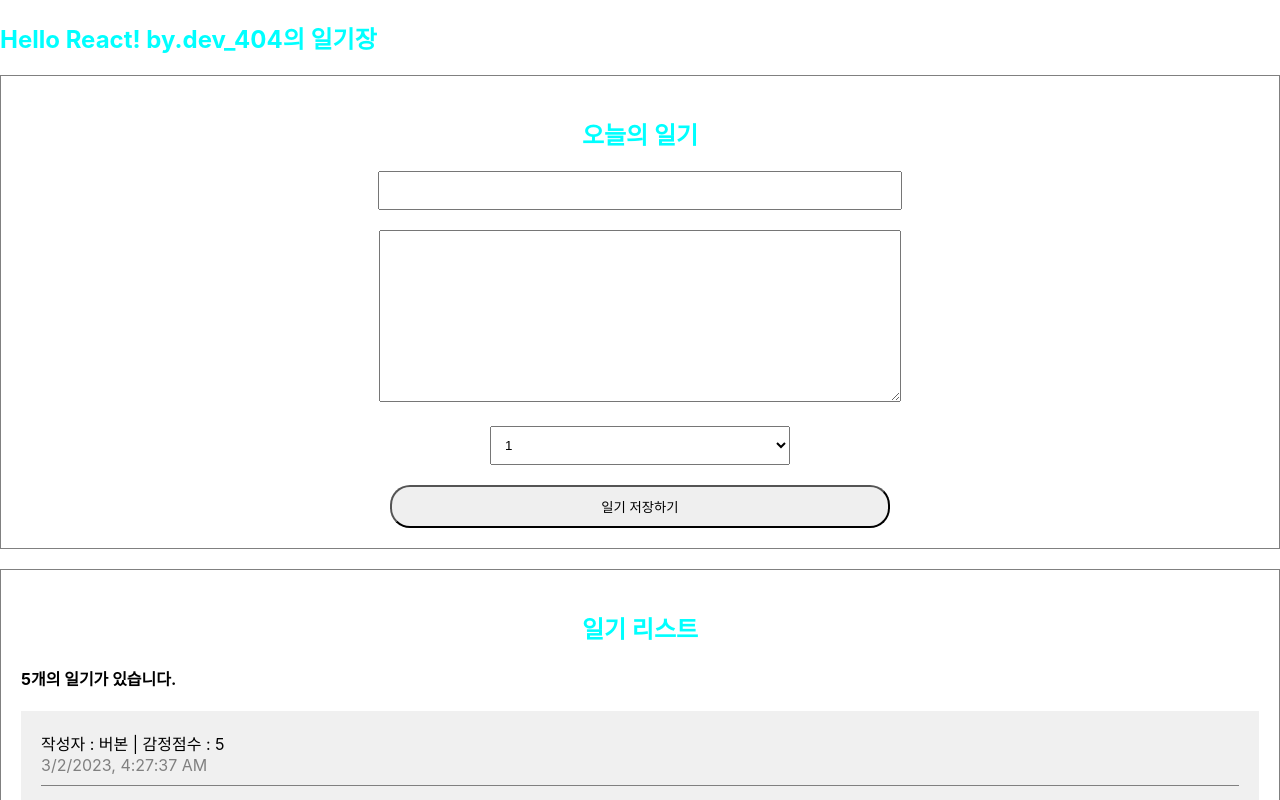
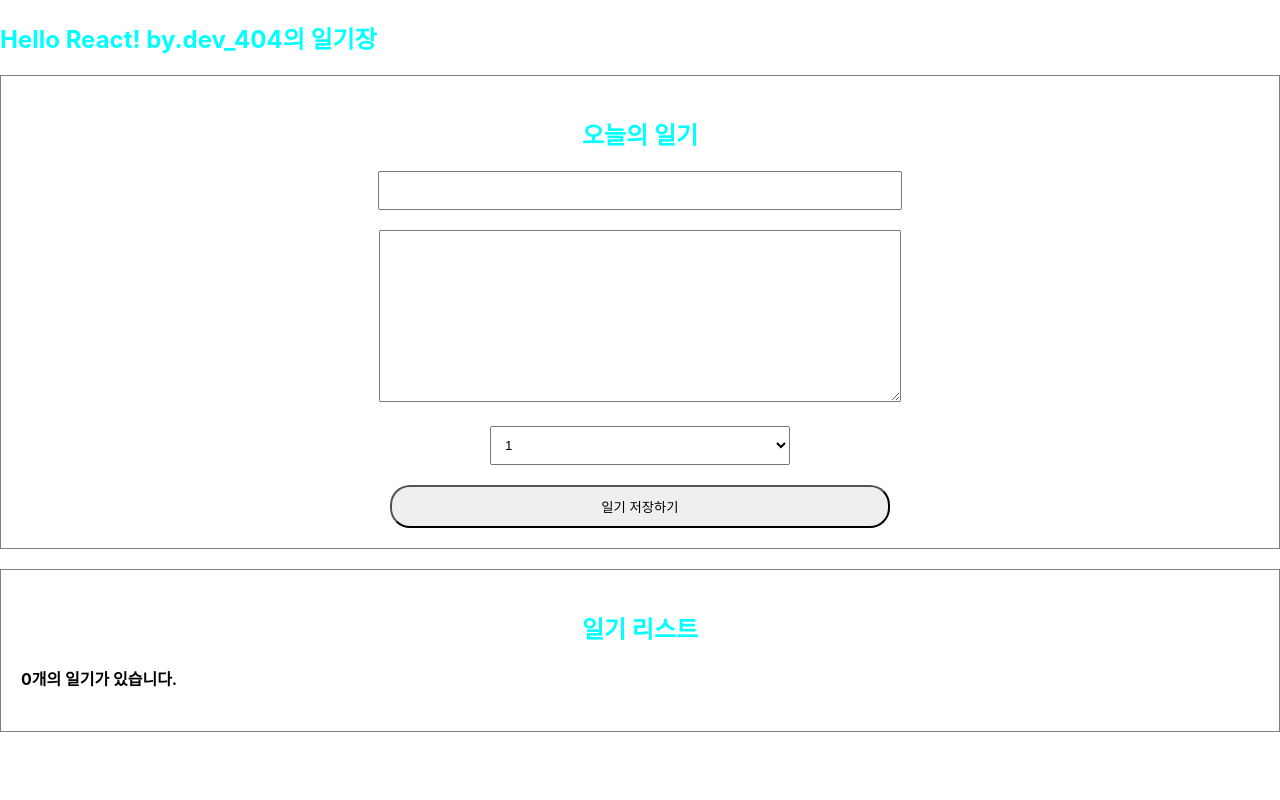
Before and after one commit to developer-jamjam/ReactDiary, a React (Create React App) app: page / in a window 1280 px wide. Shown: the top 800 px of the page. Built offline with nearby package versions, Linux system fonts and the light colour scheme.

Commit message:
react_mini_project_2
React에서 배열사용하기
(데이터 추가하기)

```diff
--- a/src/App.js
+++ b/src/App.js
@@ -1,52 +1,68 @@
-import React from "react";
+import React,{useState,useRef} from "react";
 import './App.css';
 import DiaryEditor from './DiaryEditor';
 import DiaryList from './DiaryList';
 
-const dummyList = [
-  {
-    id: 1,
-    author:"버본",
-    content: "코드네임 버본",
-    emotion:5,
-    create_date: new Date().getTime()
-  },
-  {
-    id: 2,
-    author:"베르무트",
-    content: "코드네임 베르무트",
-    emotion:4,
-    create_date: new Date().getTime()
-  },
-  {
-    id: 3,
-    author:"진",
-    content: "코드네임 진",
-    emotion:1,
-    create_date: new Date().getTime()
-  },
-  {
-    id: 4,
-    author:"아카이 슈이치",
-    content: "FBI",
-    emotion:4,
-    create_date: new Date().getTime()
-  },
-  {
-    id: 5,
-    author:"디무",
-    content: "팝마트 캐릭터 Dimoo",
-    emotion:3,
-    create_date: new Date().getTime()
-  },
-]
+// const dummyList = [
+//   {
+//     id: 1,
+//     author:"버본",
+//     content: "코드네임 버본",
+//     emotion:5,
+//     create_date: new Date().getTime()
+//   },
+//   {
+//     id: 2,
+//     author:"베르무트",
+//     content: "코드네임 베르무트",
+//     emotion:4,
+//     create_date: new Date().getTime()
+//   },
+//   {
+//     id: 3,
+//     author:"진",
+//     content: "코드네임 진",
+//     emotion:1,
+//     create_date: new Date().getTime()
+//   },
+//   {
+//     id: 4,
+//     author:"아카이 슈이치",
+//     content: "FBI",
+//     emotion:4,
+//     create_date: new Date().getTime()
+//   },
+//   {
+//     id: 5,
+//     author:"디무",
+//     content: "팝마트 캐릭터 Dimoo",
+//     emotion:3,
+//     create_date: new Date().getTime()
+//   },
+// ]
 const App =() => {
+  const [data,setData] = useState([]);
+
+  const dataId = useRef(0);
+
+  const onCreate = (author,content,emotion) => {
+    const create_date = new Date().getTime();
+    const newItem = {
+      author,
+      content,
+      emotion,
+      create_date,
+      id: dataId.current
+    }
+    dataId.current += 1;
+    setData([newItem, ...data]);
+  };
   let name = "dev_404";
   return (
       <div className="App">
           <h2>Hello React! by.{name}의 일기장</h2>
-          <DiaryEditor />
-          <DiaryList diaryList={dummyList} />
+          <DiaryEditor onCreate={onCreate}/>
+          <DiaryList diaryList={data} />
       </div>
   );
 }
--- a/src/DiaryEditor.js
+++ b/src/DiaryEditor.js
@@ -1,6 +1,6 @@
 import { useState, useRef } from 'react';
 
-const DiaryEditor = () => {
+const DiaryEditor = ({onCreate}) => {
     //React에서 Dom요소에 접근을 할 수 있게 해주는 useRef();
     const authorInput = useRef();
     const contentArea = useRef();
@@ -27,7 +27,13 @@
             contentArea.current.focus();
             return
         }
+        onCreate(state.author,state.content,state.emotion);
         alert("저장성공");
+        setState({
+            author: "",
+            content: "",
+            emotion: 1,
+        })
     };
     return (
         <div className="DiaryEditor">
```
